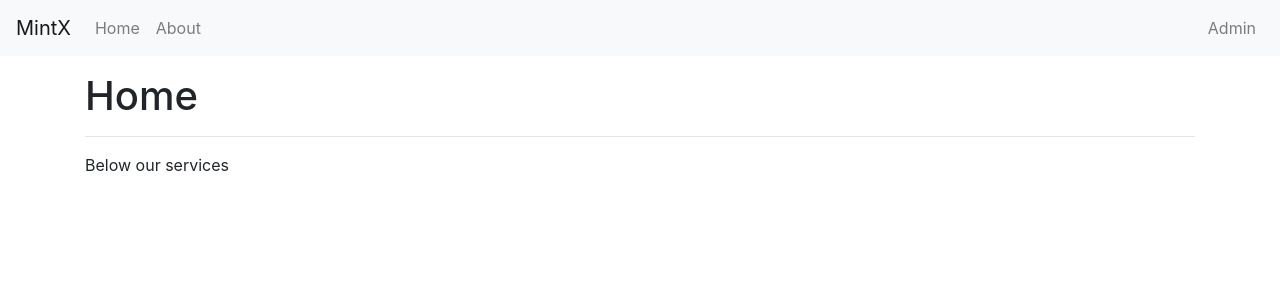
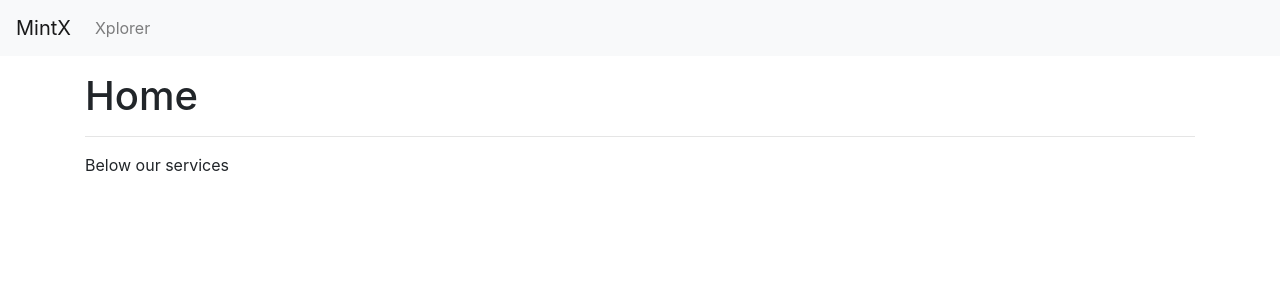
Before and after one commit to Daniel-Itzul/ProjectMintelligent, a Flask app: page / in a window 1280 px wide. Shown: the top 300 px of the page. Run offline with Flask 2, Linux system fonts and the light colour scheme; some libraries are stand-ins or nearby versions.

Commit message:
updated nav

```diff
--- a/app/templates/public/index.html
+++ b/app/templates/public/index.html
@@ -1,6 +1,6 @@
 {% extends "public/templates/main_template.html" %}
 
-{% block title %}Mint Explorer{% endblock %}
+{% block title %}MintX{% endblock %}
 
 {% block main %}
 
--- a/app/templates/public/templates/base_template.html
+++ b/app/templates/public/templates/base_template.html
@@ -18,21 +18,21 @@
         <div class="collapse navbar-collapse" id="navbarNav">
             <ul class="navbar-nav">
             <li class="nav-item">
-                <a class="nav-link" href="/">Home</a>
+                <a class="nav-link" href="/Xplorer">Xplorer</a>
             </li>
-            <li class="nav-item">
+           <!--  <li class="disabled">
                 <a class="nav-link" href="/about">About</a>
-            </li>
+            </li> -->
             </ul>
         </div>
 
-        <div class="collapse navbar-collapse" id="navbarNav">
+       <!-- <div class="collapse navbar-collapse" id="navbarNav">
             <ul class="navbar-nav ml-auto">
-            <li class="nav-item">
-                <a class="nav-link" href="/admin/dashboard" disabled="true">Admin</a>
+            <li class="nav-item disabled">
+                <a class="nav-link" href="/admin/dashboard">Admin</a>
             </li>
             </ul>
-        </div>
+        </div> -->
         </nav>
     <main>
         {% block main %}{% endblock %}
--- a/app/templates/public/main.html
+++ b/app/templates/public/xplorer.html
@@ -1,6 +1,6 @@
 {% extends "public/templates/table_template.html" %}
 
-{% block title %}Mint Explorer{% endblock %}
+{% block title %}Xplorer{% endblock %}
 {% block head%}
 {% endblock %}
 {% block main %}
--- a/app/views.py
+++ b/app/views.py
@@ -2,16 +2,15 @@ from app import app
 from flask import render_template
 from flask import request, redirect, jsonify, make_response
 from app import mainUtils
-import scrapmaster
 import json
 
 @app.route('/')
 def index():
     return render_template("public/index.html")
 
-@app.route('/main')
+@app.route('/Xplorer')
 def main():
-    return render_template("public/main.html")
+    return render_template("public/xplorer.html")
 
 @app.route("/main/request-category", methods=["POST"])
 def create_entry():
```
